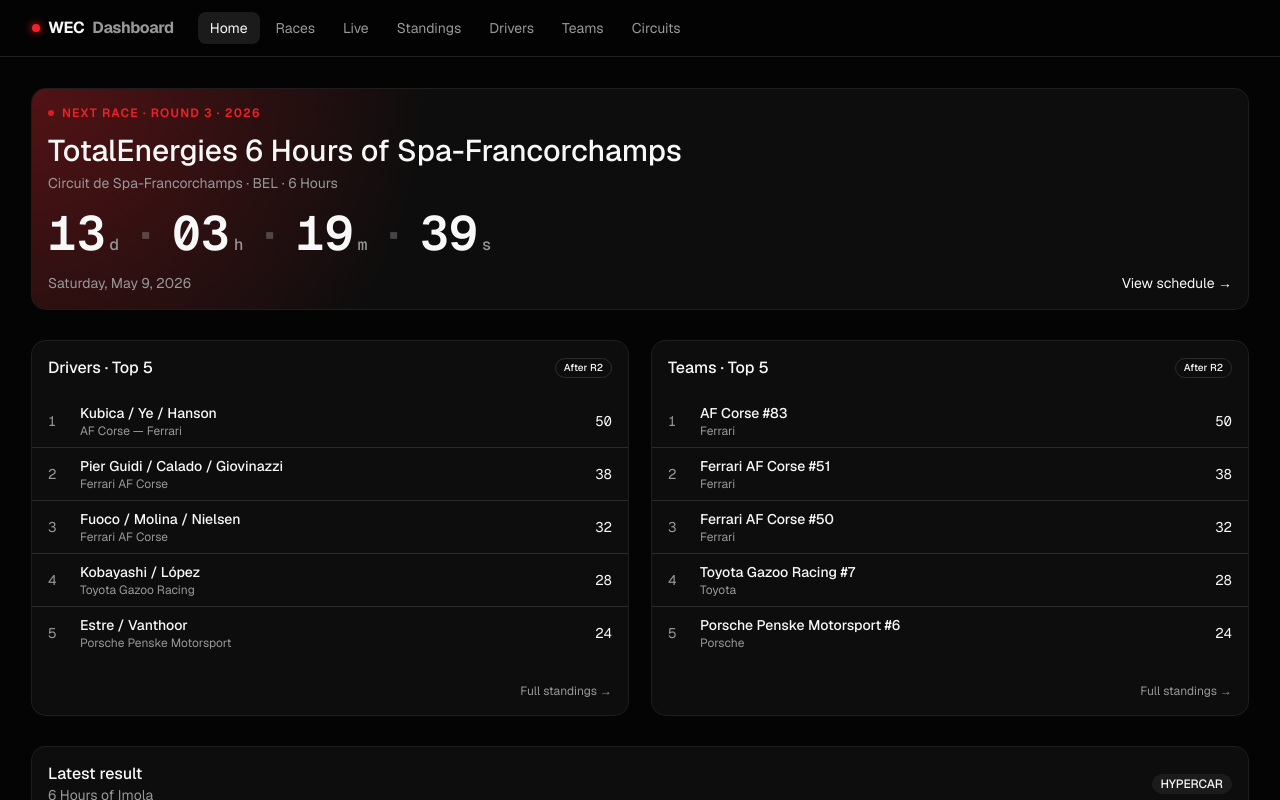
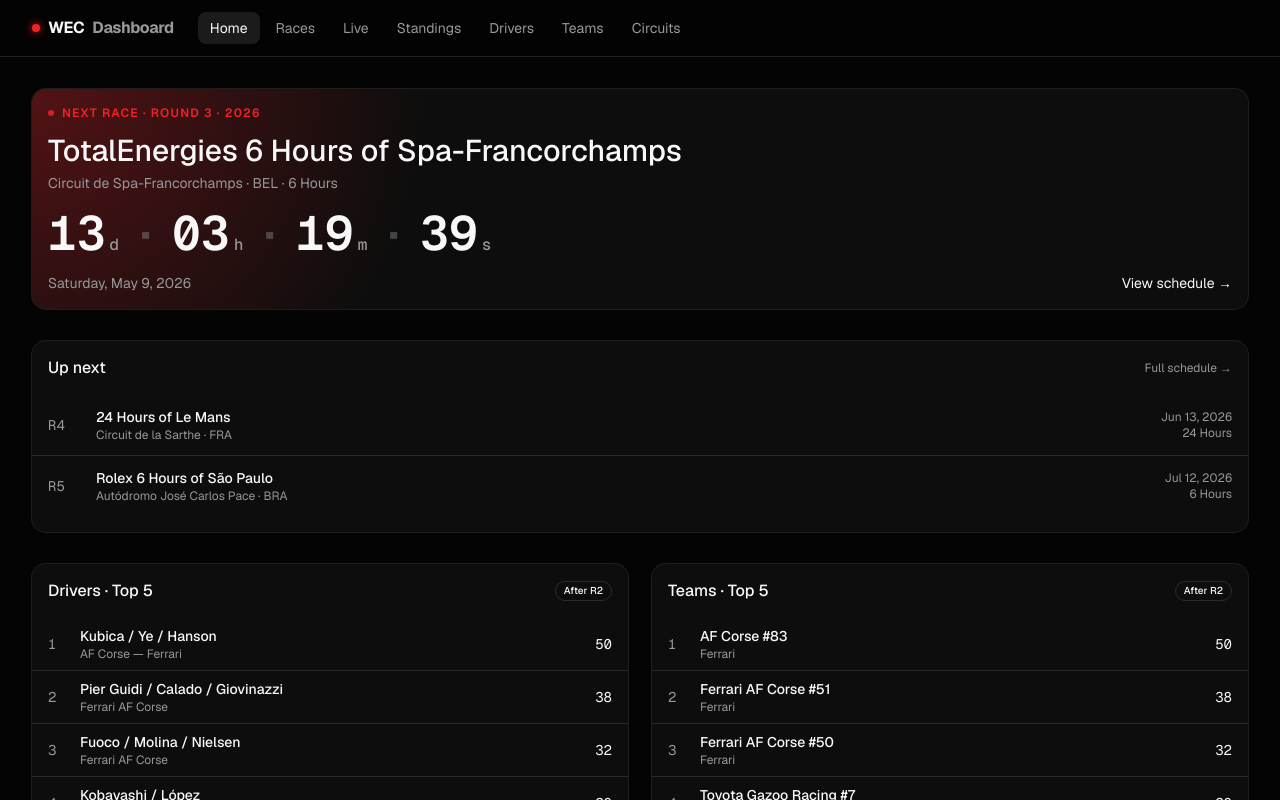
Before and after one commit to maysun0907/wec-dashboard, a Next.js app in the folder frontend/: page / in a window 1280 px wide. Shown: the top 800 px of the page. Built offline with nearby package versions, Linux system fonts and the light colour scheme.

Commit message:
feat: home up-next card and race detail loading skeleton

```diff
--- a/frontend/src/app/(dashboard)/page.tsx
+++ b/frontend/src/app/(dashboard)/page.tsx
@@ -24,19 +24,25 @@
   EVENTS,
   LAST_RACE_RESULT,
   TEAM_STANDINGS,
+  type WecEvent,
   getCircuit,
   getLastCompletedEvent,
   getNextEvent,
+  getUpcomingEvents,
 } from "@/lib/mock-data";
 
 export default function HomePage() {
   const next = getNextEvent();
   const last = getLastCompletedEvent();
+  const upcoming = getUpcomingEvents(3);
+  const remaining = upcoming.slice(1); // exclude the one already in the hero
   const completedRounds = EVENTS.filter((e) => e.status === "completed").length;
 
   return (
     <div className="space-y-8">
       {next && <NextRaceHero event={next} />}
+
+      {remaining.length > 0 && <UpcomingCard events={remaining} />}
 
       <section className="grid gap-6 lg:grid-cols-2">
         <StandingsCard
@@ -97,6 +103,55 @@
             View schedule →
           </Link>
         </div>
+      </CardContent>
+    </Card>
+  );
+}
+
+function UpcomingCard({ events }: { events: WecEvent[] }) {
+  return (
+    <Card>
+      <CardHeader>
+        <div className="flex items-center justify-between">
+          <CardTitle>Up next</CardTitle>
+          <Link
+            href="/races"
+            className="text-xs text-muted-foreground hover:text-foreground"
+          >
+            Full schedule →
+          </Link>
+        </div>
+      </CardHeader>
+      <CardContent className="px-0">
+        <ul className="divide-y divide-border">
+          {events.map((e) => {
+            const circuit = getCircuit(e.circuitId);
+            return (
+              <li key={e.id}>
+                <Link
+                  href={`/races/${e.id}`}
+                  className="flex items-center gap-4 px-4 py-3 transition-colors hover:bg-secondary/40"
+                >
+                  <span className="w-8 shrink-0 font-mono text-sm tabular-nums text-muted-foreground">
+                    R{e.round}
+                  </span>
+                  <span className="min-w-0 flex-1">
+                    <span className="block font-medium">{e.name}</span>
+                    <span className="block text-xs text-muted-foreground">
+                      {circuit ? `${circuit.name} · ${circuit.country}` : "—"}
+                    </span>
+                  </span>
+                  <span className="hidden text-right text-xs text-muted-foreground sm:block">
+                    <span className="block">
+                      {format(parseISO(e.startDate), "MMM d, yyyy")}
+                    </span>
+                    <span className="block">{e.format}</span>
+                  </span>
+                </Link>
+              </li>
+            );
+          })}
+        </ul>
       </CardContent>
     </Card>
   );
--- /dev/null
+++ b/frontend/src/app/(dashboard)/races/[id]/loading.tsx
@@ -0,0 +1,42 @@
+import { Card, CardContent, CardHeader } from "@/components/ui/card";
+
+export default function Loading() {
+  return (
+    <div className="space-y-6">
+      <Bar className="h-4 w-24" />
+
+      <Card>
+        <CardHeader className="space-y-3">
+          <Bar className="h-3 w-40" />
+          <Bar className="h-7 w-3/4 sm:w-1/2" />
+          <Bar className="h-4 w-1/2" />
+        </CardHeader>
+        <CardContent>
+          <Bar className="h-4 w-1/3" />
+        </CardContent>
+      </Card>
+
+      <Bar className="h-8 w-72" />
+
+      <Card>
+        <CardHeader>
+          <Bar className="h-5 w-40" />
+        </CardHeader>
+        <CardContent className="space-y-2 pb-4">
+          {Array.from({ length: 5 }).map((_, i) => (
+            <Bar key={i} className="h-8 w-full" />
+          ))}
+        </CardContent>
+      </Card>
+    </div>
+  );
+}
+
+function Bar({ className = "" }: { className?: string }) {
+  return (
+    <div
+      aria-hidden
+      className={`animate-pulse rounded-md bg-muted ${className}`}
+    />
+  );
+}
--- a/frontend/src/lib/mock-data.ts
+++ b/frontend/src/lib/mock-data.ts
@@ -336,6 +336,16 @@
   return EVENTS.find((e) => e.startDate >= todayIso && e.status !== "completed");
 }
 
+export function getUpcomingEvents(
+  count: number,
+  today: Date = new Date(),
+): WecEvent[] {
+  const todayIso = today.toISOString().slice(0, 10);
+  return EVENTS.filter(
+    (e) => e.startDate >= todayIso && e.status !== "completed",
+  ).slice(0, count);
+}
+
 export function getLastCompletedEvent(): WecEvent | undefined {
   const completed = EVENTS.filter((e) => e.status === "completed");
   return completed[completed.length - 1];
```
